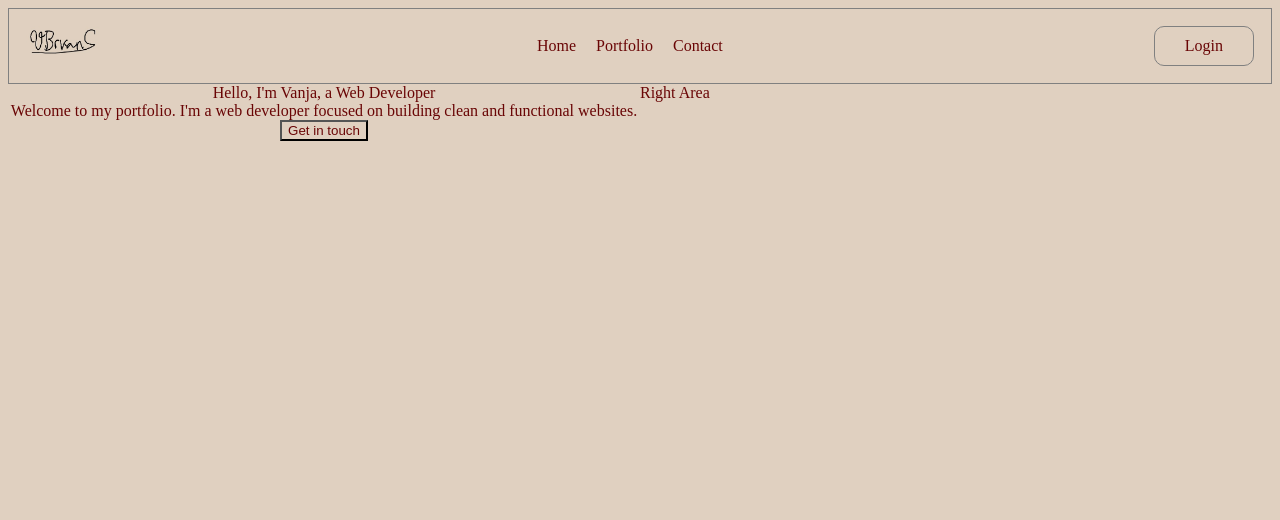
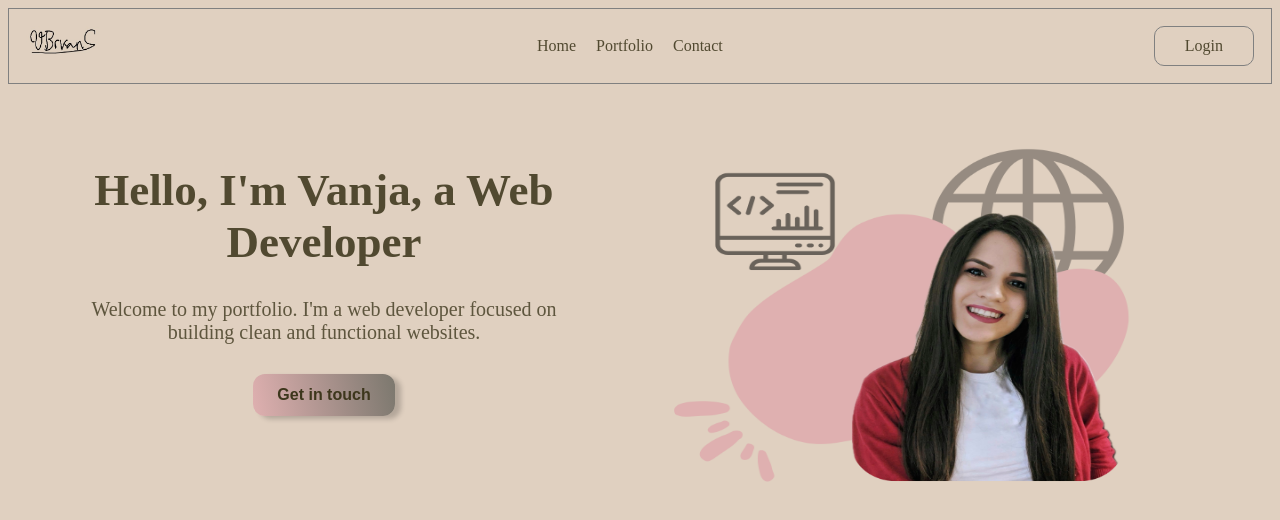
Before and after one commit to vanjabrkan/Portfolio, a React (Vite) app: page / in a window 1280 px wide. Shown: the top 520 px of the page. Built offline with nearby package versions, Linux system fonts and the light colour scheme.

Commit message:
Added Hero Area

```diff
--- a/src/components/HeroArea/HeroArea.jsx
+++ b/src/components/HeroArea/HeroArea.jsx
@@ -1,5 +1,6 @@
 import React from "react";
 import "./heroarea.css";
+import Vanja from "../../assets/Vanja.png";
 
 function HeroArea(props) {
   return (
@@ -32,5 +33,12 @@ function LeftArea() {
 }
 
 function RightArea() {
-  return <div className="rightAreaRoot">Right Area</div>;
+  return (
+  <div className="rightAreaRoot">
+      <div className="rightAreaConteiner">
+    <img className="rightAreaImage" src={Vanja} alt="my-picture" />
+  </div>
+  </div>
+
+  );
 }
--- a/src/components/HeroArea/heroarea.css
+++ b/src/components/HeroArea/heroarea.css
@@ -1,12 +1,79 @@
 .heroAreaRoot {
-    display: flex;
+  display: flex;
 }
 
 .leftAreaRoot {
-flex:1;
-text-align:center;
+  flex: 1;
+  text-align: center;
+}
+
+.leftAreaSubConteiner {
+  display: flex;
+  flex-direction: column;
+  padding: 80px;
+  gap: 30px;
+}
+
+.leftAreaSubHeader {
+  font-size: 45px;
+  font-weight: bold;
+}
+
+.leftAreaSubDescription {
+  font-size: 20px;
+  opacity: 0.9;
+}
+
+/* Buttons */
+.heroButton {
+  background: linear-gradient(79deg, #dfb0b0, #6e6c63e1);
+  color: #3d361c;
+  border: none;
+  /* Rounded corners for smooth, soft button appearance */
+  border-radius: 12px;
+  /* Inner spacing: height and width of the button */
+  padding: 12px 24px;
+  font-size: 16px;
+  font-weight: bold;
+  /* Mouse cursor changes to pointer */
+  cursor: pointer;
+  /* Smooth animation for hover/active effects */
+  transition: all 0.3s ease;
+  /* Soft shadow that gives a slight 3D depth */
+  box-shadow: 6px 3px 5px rgba(0, 0, 0, 0.2);
+}
+
+.heroButton:hover {
+  /* Button moves slightly up to create a “lifted” 3D effect */
+  transform: translateY(-2px);
+
+  /* Shadow becomes larger and softer */
+  box-shadow: 0 6px 20px rgba(0, 0, 0, 0.3);
+}
+
+.heroButton:active {
+  /* When clicking, button goes back down */
+  transform: translateY(0);
+  /* Shadow becomes smaller again */
+  box-shadow: 0 4px 10px rgba(0, 0, 0, 0.2);
 }
 
 .rightAreaRoot {
-flex:1;
+  flex: 1;
 }
+
+.rightAreaConteiner{
+  display: flex;
+  padding: 20px;
+  justify-content: center;
+  align-items: center;
+    object-fit: cover;
+    width: 480px;
+    height: 390px;
+
+}
+
+.rightAreaImage{
+    width: 100%;
+    height: 100%;
+}
--- a/src/index.css
+++ b/src/index.css
@@ -1,4 +1,4 @@
 * {
-  color: rgb(105, 5, 5);
+  color: #3d361ce1;
   background-color: #e0d0c0;
 }
```
Also changed, not shown: src/assets/Vanja.png (added), 1 other file (tests, documents, lock files or other folders).
